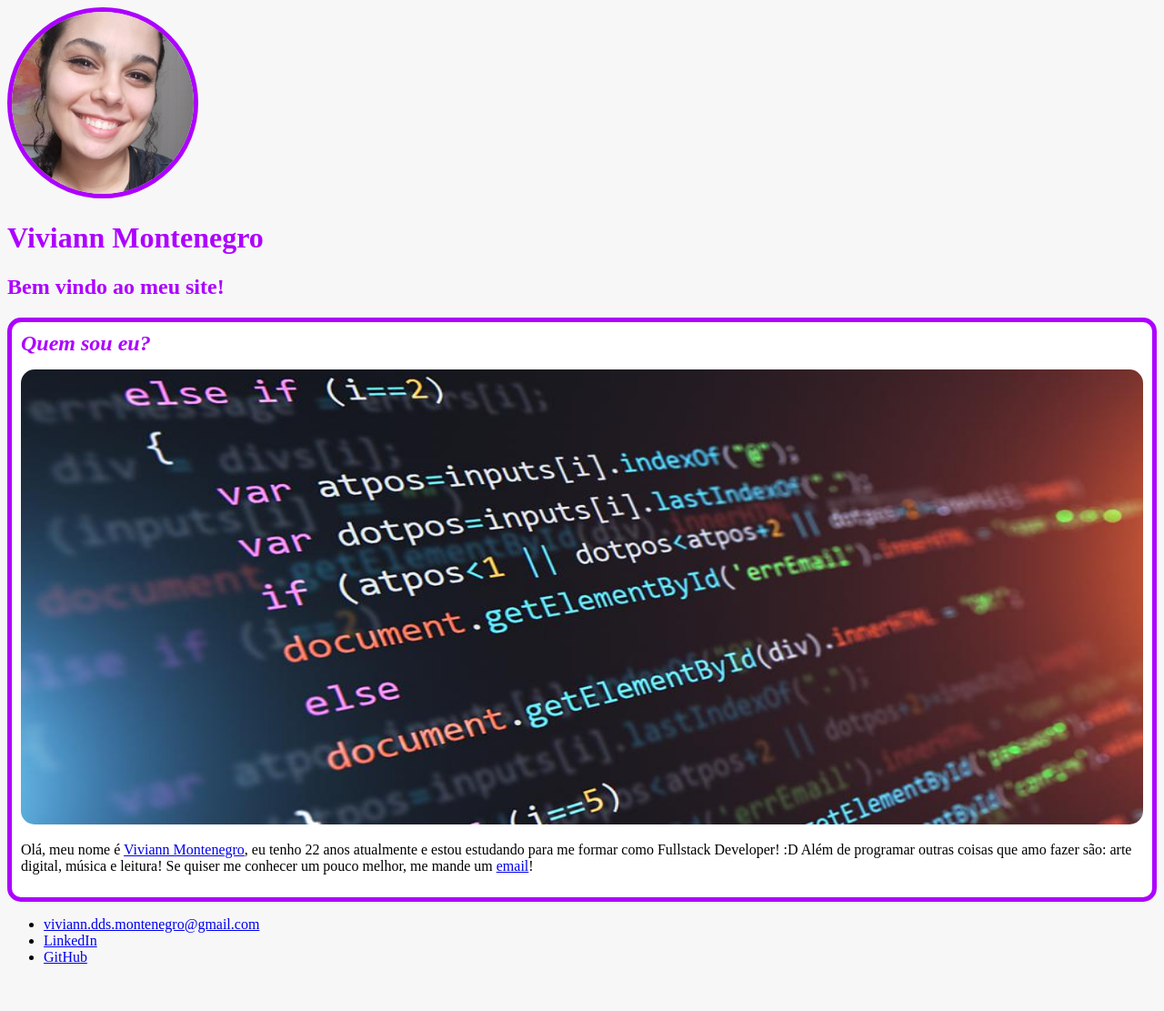
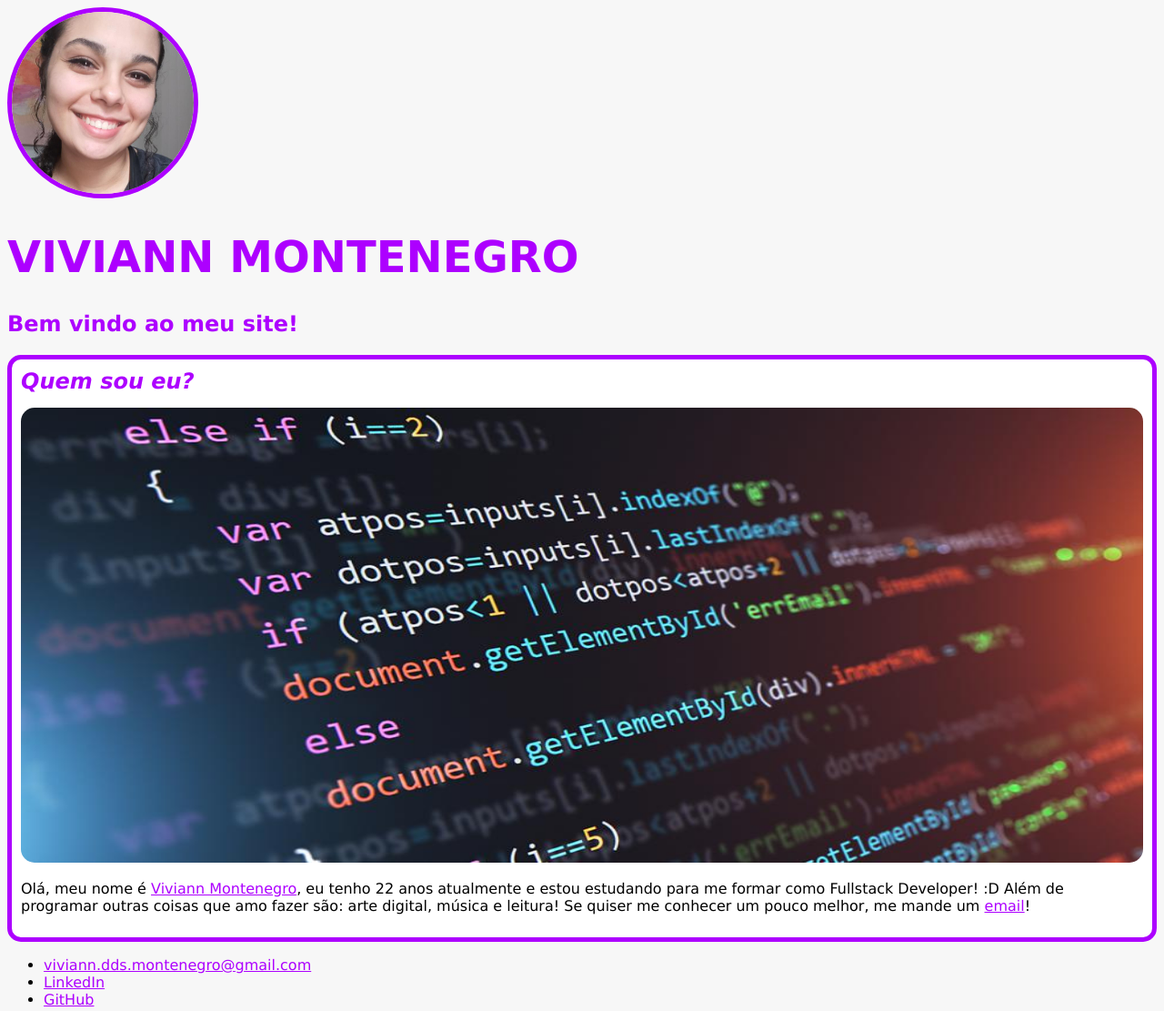
Before and after one commit to viviann-montenegro/html5-css3-bootcampDecolaDev, a plain HTML site: page index.html in a window 1280 px wide. Shown: the whole page at 91% size. Before the commit the page ends 1077 px from the top, so only its background shows below. Drawn offline with Linux system fonts and the light colour scheme.

Commit message:
atualiza2 style.css

```diff
--- a/style.css
+++ b/style.css
@@ -1,5 +1,6 @@
 body {
 	background: #f7f7f7;
+	font-family: Verdana;
 }
 
 .photo {
@@ -10,6 +11,16 @@ body {
 }
 
 #title, .subtitle, .post_title {
+	color: #AD00ff;
+}
+
+#title {
+	font-size: 48px;
+	text-transform: uppercase;
+}
+
+a{
+	text-decoration: underline;
 	color: #AD00ff;
 }
 
```
